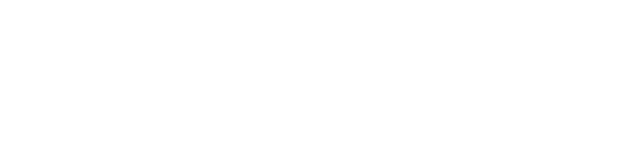
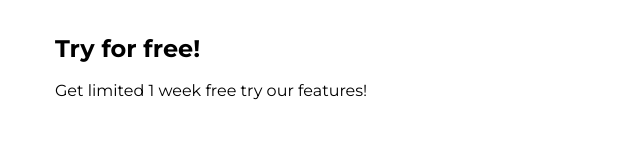
Before and after one commit to AndriiMotkaliuk/practic, a website: page src/index.html in a window 1280 px wide. Shown: the whole page, without its empty margins (0-640 px from the left). Drawn offline with nearby package versions, Linux system fonts and the light colour scheme; files that its build step writes are made by us from their sources.

Commit message:
try_free_html

```diff
--- a/src/_try-free.html
+++ b/src/_try-free.html
@@ -1,3 +1,11 @@
 <section class="try-free">
-
+    <div class="container">
+        <div class="row">
+            <div class="col-6">
+                <h2>Try for free!</h2>
+                <p>Get limited 1 week free try our features!</p>
+            </div>
+            <div class="col-6"></div>
+        </div>
+    </div>
 </section>
```
